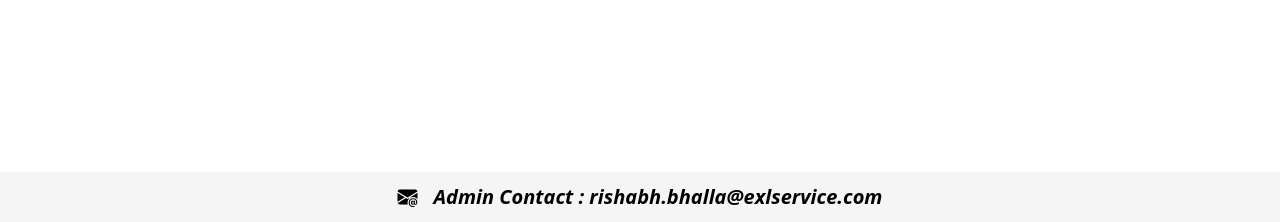
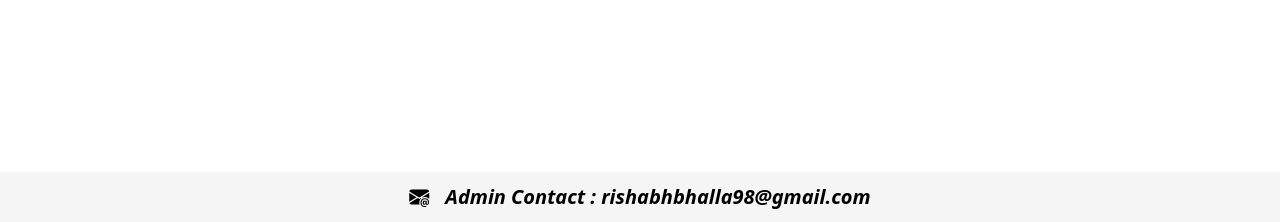
Before and after one commit to rishabh-dev-98/Multi-Solution-Debugger, a plain HTML site: page index.html in a window 1280 px wide. Shown: the part 578-800 px from the top of the page. Drawn offline with nearby package versions, Linux system fonts and the light colour scheme; a script that the page names is missing.

Commit message:
fifth commit

```diff
--- a/index.html
+++ b/index.html
@@ -56,7 +56,7 @@
 
     <nav class="navbar fixed-bottom" style="background-color: whitesmoke;">
       <div class="container justify-content-center">
-        <span class="navbar-brand mb-0 h1 fw-bolder fst-italic"><i class="bi bi-envelope-at-fill mx-3"></i>Admin Contact : rishabh.bhalla@exlservice.com</span>
+        <span class="navbar-brand mb-0 h1 fw-bolder fst-italic"><i class="bi bi-envelope-at-fill mx-3"></i>Admin Contact : rishabhbhalla98@gmail.com</span>
       </div>
     </nav>
 
```
